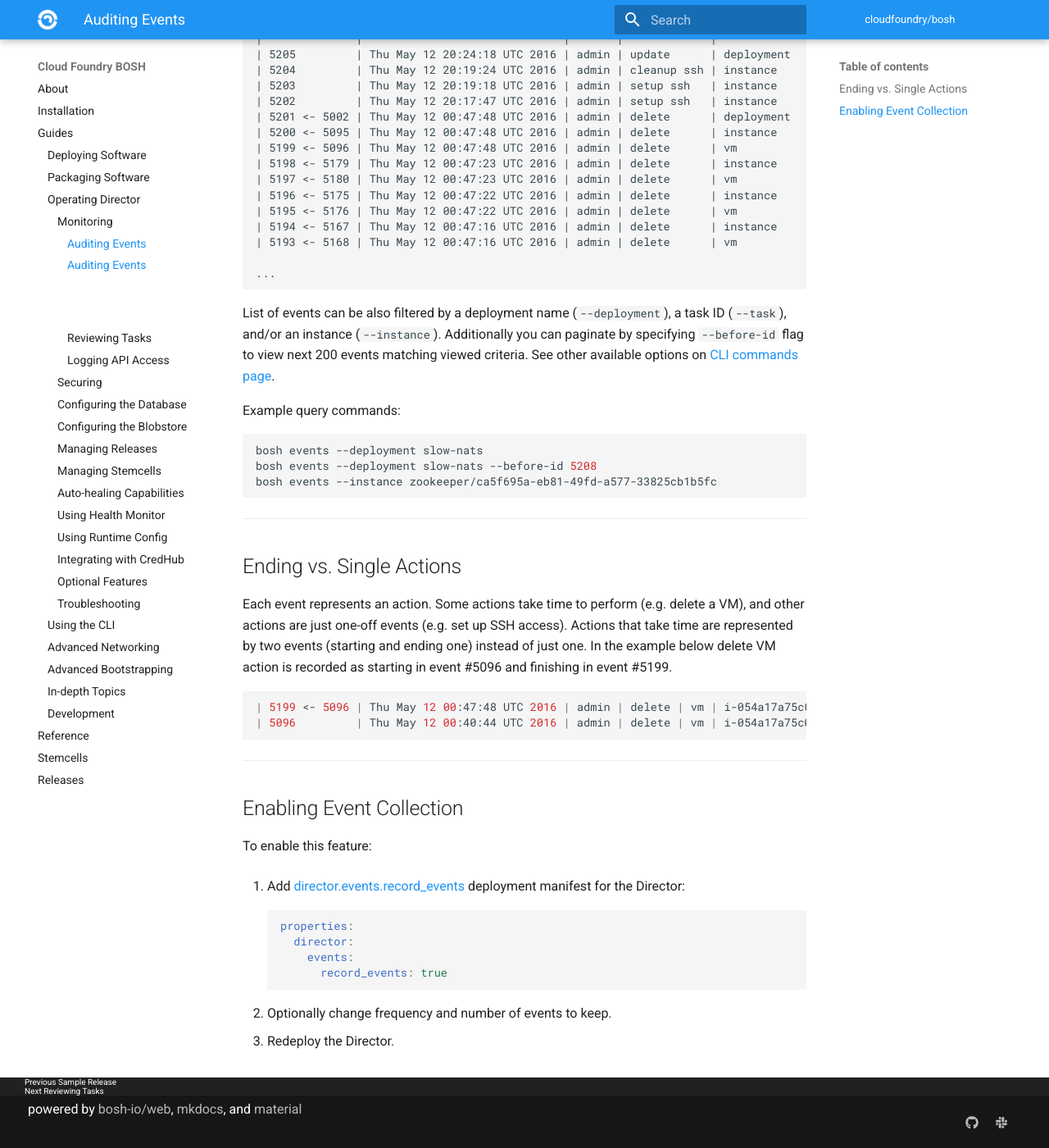
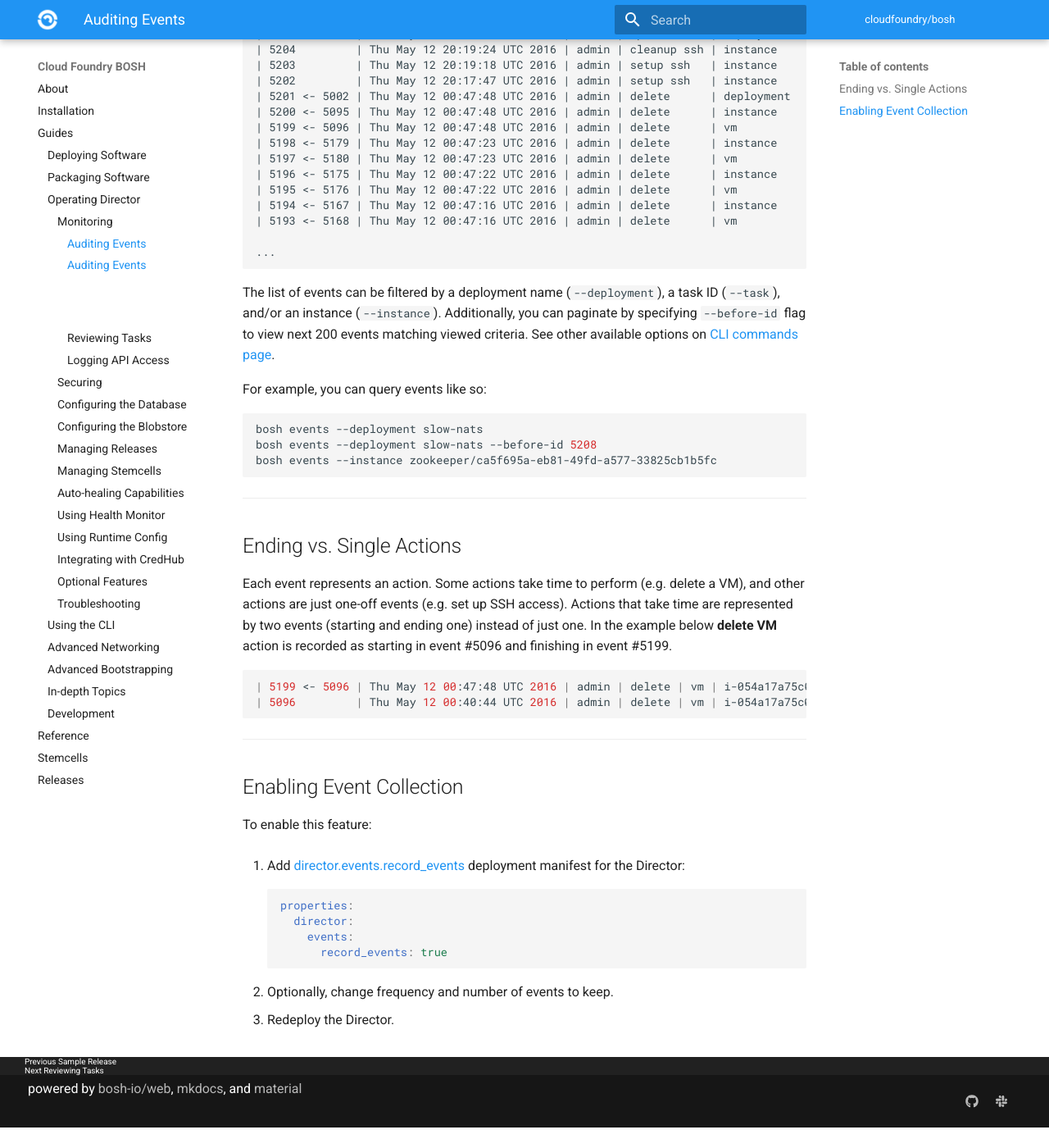
Before and after one commit to cloudfoundry/docs-bosh, an MkDocs documentation site: the page built from content/events.md, in a window 1280 px wide and 1400 px high, scrolled down 1240 px. Shown: the whole window at 82% size. Built offline with MkDocs 1.6.1 and Material for MkDocs 9.7.7, drawn with Linux system fonts in a browser that asks for light colours; old or Windows-style settings are respelled for this version of MkDocs; after the commit the page ends 2615 px from its top, so only the background shows below that; some of the changed text lies outside the part shown.

Commit message:
director events polishing
* Optimized punctuation
* Eliminated repeating patterns
* Put event name in bold for readability
* Rephrased sample event query command intro

````diff
--- a/content/events.md
+++ b/content/events.md
@@ -1,9 +1,9 @@
 !!! note
     This feature is available in bosh-release v256+.
 
-In addition to keeping a historical list of [Director tasks](terminology.md#director-task) for debugging history, the Director keeps detailed list of actions user and system took during its operation. Events are recorded into the Director database.
+In addition to keeping a historical list of [Director tasks](terminology.md#director-task) for debugging history, the Director keeps a detailed list of user and system actions.
 
-Currently following events are recorded:
+Currently, the following events are recorded into the Director database:
 
 - cloud config update
 - runtime config update
@@ -63,9 +63,9 @@ bosh events
 ...
 ```
 
-List of events can be also filtered by a deployment name (`--deployment`), a task ID (`--task`), and/or an instance (`--instance`). Additionally you can paginate by specifying `--before-id` flag to view next 200 events matching viewed criteria. See other available options on [CLI commands page](cli-v2.md).
+The list of events can be filtered by a deployment name (`--deployment`), a task ID (`--task`), and/or an instance (`--instance`). Additionally, you can paginate by specifying `--before-id` flag to view next 200 events matching viewed criteria. See other available options on [CLI commands page](cli-v2.md).
 
-Example query commands:
+For example, you can query events like so:
 
 ```shell
 bosh events --deployment slow-nats
@@ -76,7 +76,7 @@ bosh events --instance zookeeper/ca5f695a-eb81-49fd-a577-33825cb1b5fc
 ---
 ## Ending vs. Single Actions {: #ending-vs-single }
 
-Each event represents an action. Some actions take time to perform (e.g. delete a VM), and other actions are just one-off events (e.g. set up SSH access). Actions that take time are represented by two events (starting and ending one) instead of just one. In the example below delete VM action is recorded as starting in event #5096 and finishing in event #5199.
+Each event represents an action. Some actions take time to perform (e.g. delete a VM), and other actions are just one-off events (e.g. set up SSH access). Actions that take time are represented by two events (starting and ending one) instead of just one. In the example below **delete VM** action is recorded as starting in event #5096 and finishing in event #5199.
 
 ```shell
 | 5199 <- 5096 | Thu May 12 00:47:48 UTC 2016 | admin | delete | vm | i-054a17a75c0c9b279 | 1059 | tiny | zookeeper/ca5f695a-eb81-49fd-a577-33825cb1b5fc ...
@@ -97,6 +97,6 @@ To enable this feature:
           record_events: true
     ```
 
-1. Optionally change frequency and number of events to keep.
+1. Optionally, change frequency and number of events to keep.
 
 1. Redeploy the Director.
````
